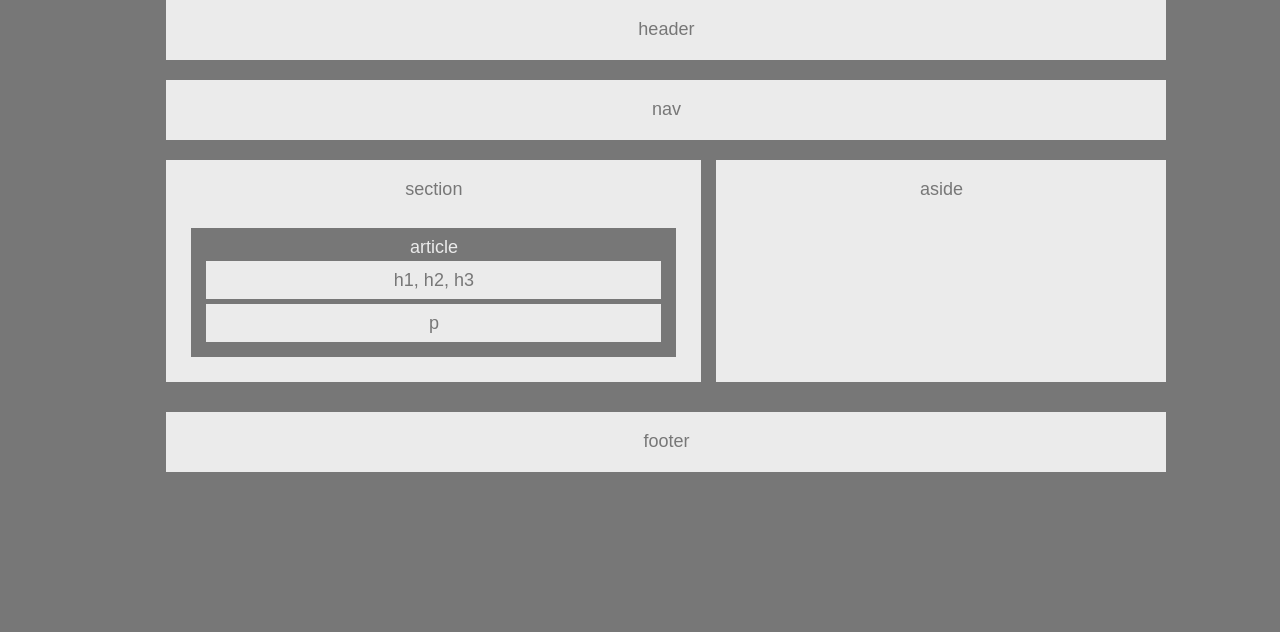
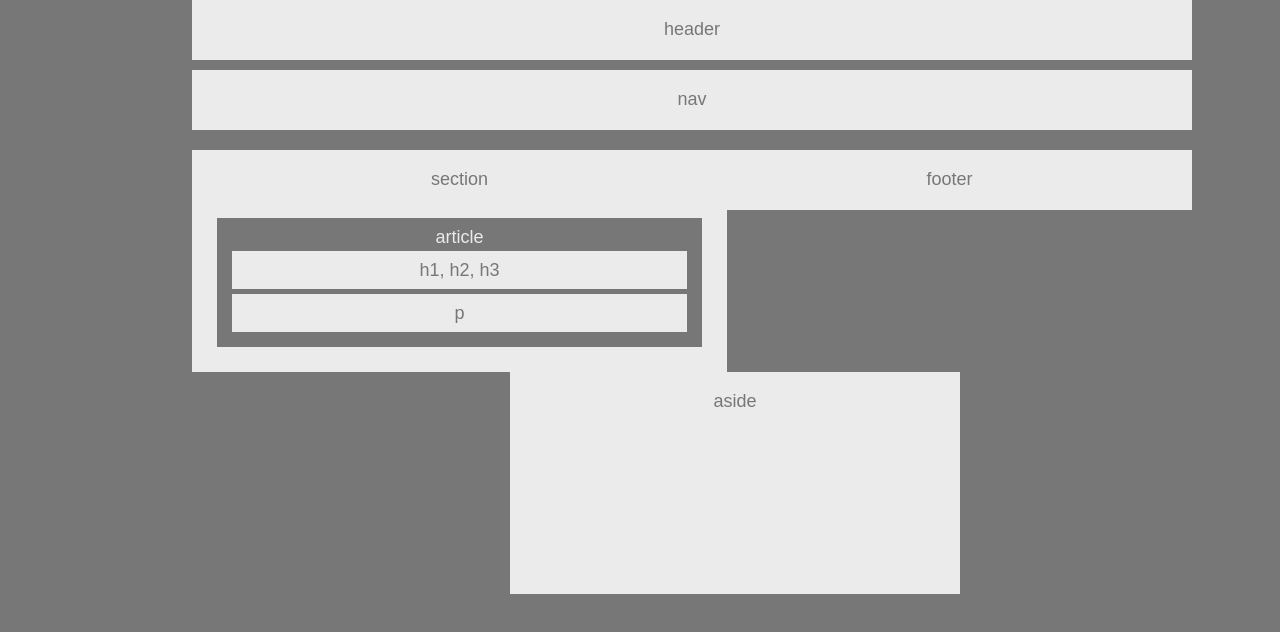
Before and after one commit to JacksonSabol/HW-Wireframe, a plain HTML site: page index.html in a window 1280 px wide. Drawn offline with Linux system fonts and the light colour scheme.

Commit message:
update stylesheet to exclude the use of position function to align blocks

```diff
--- a/style.css
+++ b/style.css
@@ -13,10 +13,11 @@ header {
     width: 960px;
     height: 20px;
     padding: 20px;
+    margin-left: 20%;
     margin-bottom: 10px;
-    position: fixed;
+    /* position: fixed;
     top: 0;
-    left: 13%;
+    left: 13%; */
 }
 
 .nav {
@@ -26,18 +27,19 @@ header {
     width: 960px;
     height: 20px;
     padding: 20px;
+    margin-left: 20%;
     margin-bottom: 20px;
-    position: fixed;
+    /* position: fixed;
     top: 10%;
-    left: 13%;
+    left: 13%; */
 }
 
 .box-set {
     margin: 0;
-    position: fixed;
+    margin-left: 20%;
+    /* position: fixed;
     top: 20%;
-    left: 13%;
-    margin: 0;
+    left: 13%; */
 }
 
 section {
@@ -46,6 +48,8 @@ section {
     color: #777;
     text-align: center;
     padding: 20px;
+    display: inline-block;
+    float: left;
 }
 
 .article {
@@ -79,19 +83,23 @@ aside {
     width: 410px;
     height: 182px;
     padding: 20px;
-    position: absolute;
+    display: inline-block;
+    float: right;
+    /* position: absolute;
     top: 0;
-    left: 550px;
+    left: 550px; */
 }
 
 footer {
     background-color: #ebebeb;
     color: #777;
     text-align: center;
-    position: fixed;
+    /* position: fixed;
     bottom: 41%;
-    left: 13%;
+    left: 13%; */
+    margin-left: 20%;
     width: 960px;
     height: 20px;
     padding: 20px;
+    display: block;
 }
```
Also changed, not shown: 1 other file.
